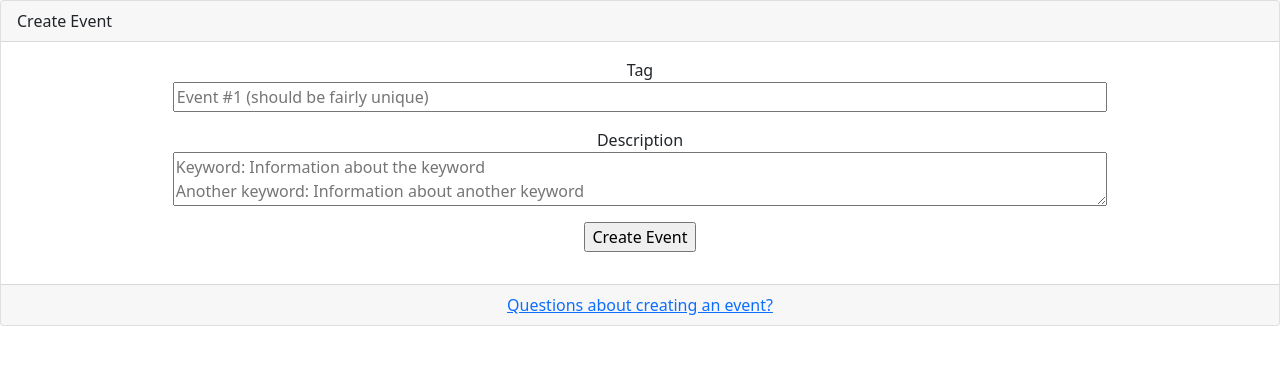
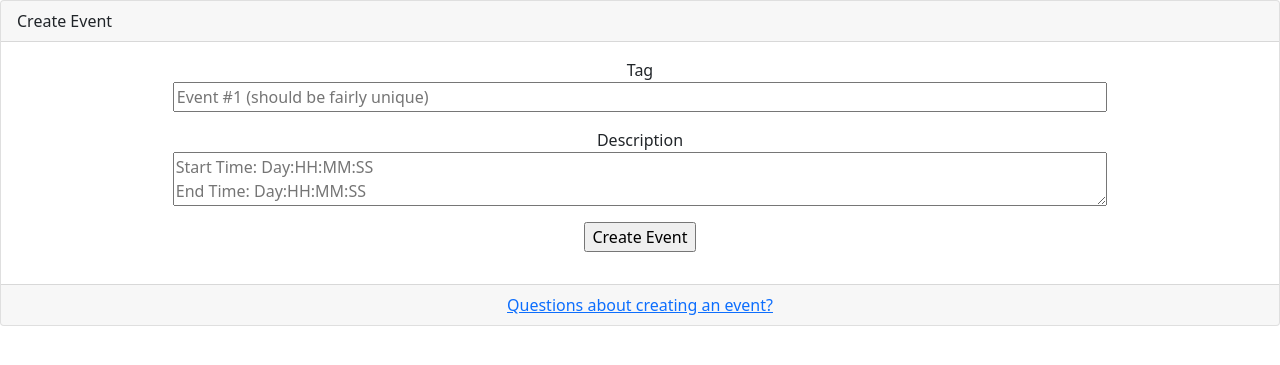
Before and after one commit to ellinj2/FAST_SDD, a Flask app: page /upload_event in a window 1280 px wide. Shown: the part 72-437 px from the top of the page. Run offline with Flask 2, Linux system fonts and the light colour scheme; the visitor is signed in with stand-in values (Sample User, id 1).

Commit message:
Fixed display issue with Events

```diff
--- a/FAST/calendar/models.py
+++ b/FAST/calendar/models.py
@@ -32,11 +32,11 @@ class EventObject:
 			if key not in self.notes:
 				self.notes[key] = []
 			if type(update[key]) is list:
-				self.notes[key] += updates[key]
+				self.notes[key] += update[key]
 			else:
-				self.notes[key].append(updates[key])
+				self.notes[key].append(update[key])
 
-	def assign(start_time=None, end_time=None, **kwargs):
+	def assign(self, start_time=None, end_time=None, **kwargs):
 		"""
 		Assign specific attributes to this Event instance
 
--- a/FAST/calendar/views.py
+++ b/FAST/calendar/views.py
@@ -13,9 +13,13 @@ def upload_event():
 	form = EventForm()
 
 	if form.validate_on_submit():
-		event = EventObject(tag=form.tag.data)
-		notes = [[f.strip() for f in line.split(':')] for lin in form.information.data.split('\n')]
-		event.assign({note[0]: ':'.join(note[1:]) for note in notes})
+		notes = [[f.strip() for f in line.split(':')] for line in form.information.data.split('\n')]
+		notes = {note[0]: ':'.join(note[1:]) for note in notes}
+		print(notes)
+		event = EventObject(tag=form.tag.data,
+							start_time=notes["Start Time"],
+					 		end_time=notes["End Time"])
+		event.assign(**notes)
 		event_entry = Event(name=event.tag,
 							obj=event,
 							user_id=current_user.id)
--- a/FAST/templates/upload_event.html
+++ b/FAST/templates/upload_event.html
@@ -10,7 +10,7 @@
 					{{ form.tag.label(class="custom-form-label") }}<br>{{ form.tag(placeholder="Event #1 (should be fairly unique)", style="width: 75%;") }}
 				</p>
 				<p>
-					{{ form.information.label(class="custom-form-label") }}<br>{{ form.information(placeholder="Keyword: Information about the keyword\nAnother keyword: Information about another keyword", style="height: 75%; width: 75%;") }}
+					{{ form.information.label(class="custom-form-label") }}<br>{{ form.information(placeholder="Start Time: Day:HH:MM:SS\nEnd Time: Day:HH:MM:SS\nKeyword: Information about the keyword\nNote: For the time beign, \"Start Time\" and \"End Time\" are mandatory fields", style="height: 75%; width: 75%;") }}
 				</p>
 				{{ form.submit() }}
 			</form>
--- a/FAST/users/views.py
+++ b/FAST/users/views.py
@@ -44,5 +44,5 @@ def login():
 @login_required
 def view_events():
     events = Event.query.filter_by(user_id=current_user.id).order_by(Event.name.desc()).all()
-    print(type(events))
+    print(events[0].obj.start_time, events[0].obj.end_time)
     return render_template("view_events.html", events=events, len=len(events))
```
Also changed, not shown: FAST/templates/view_events.html (+8 -6 lines).
